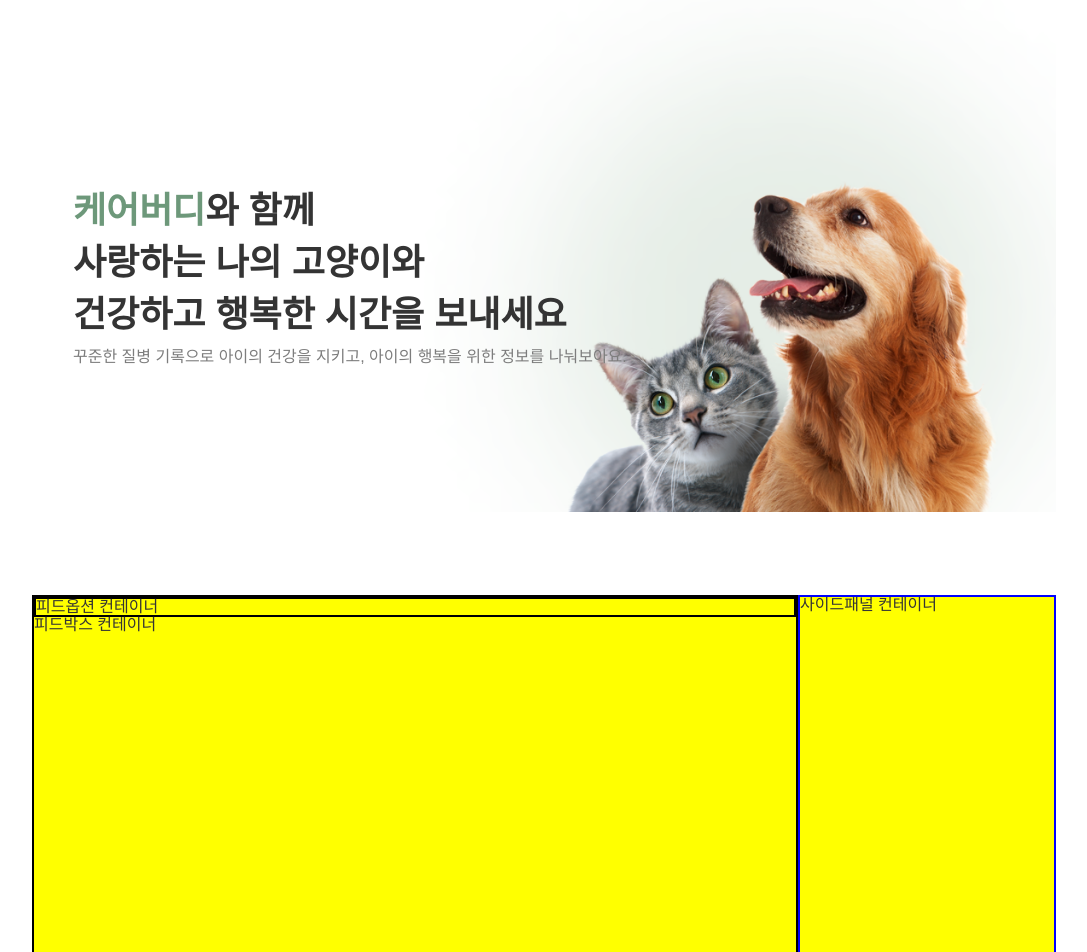
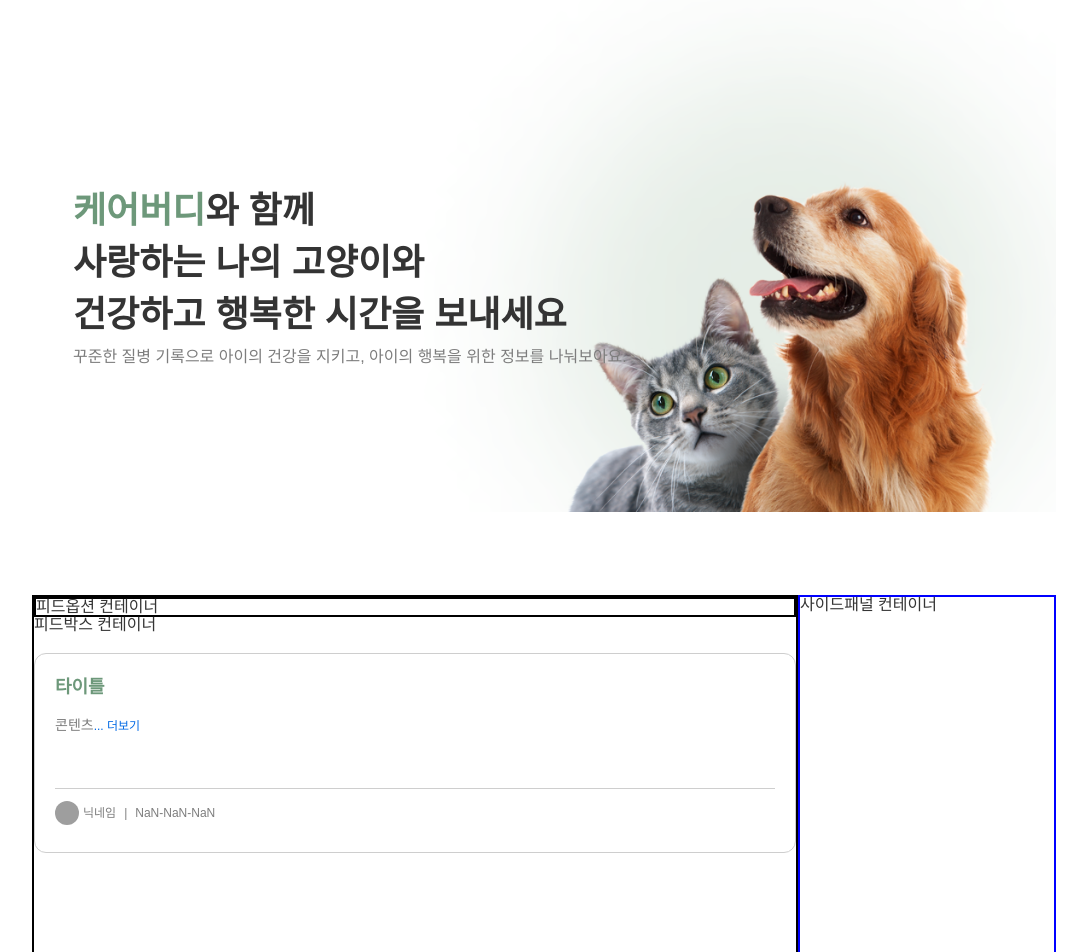
Before and after one commit to petitesize/Carebuddy, a React (Vite) app: page / in a window 1280 px wide. Shown: the top 952 px of the page, without its empty margins (96-1183 px from the left). Built offline with nearby package versions, Linux system fonts and the light colour scheme; grey boxes are pictures that could not be loaded; a web font is replaced by a local one.

Commit message:
Feat: FeedBox 컴포넌트 구현

```diff
--- a/package.json
+++ b/package.json
@@ -11,6 +11,8 @@
   },
   "dependencies": {
     "@vitejs/plugin-react": "^4.3.1",
+    "@vitejs/plugin-react-swc": "^3.7.0",
+    "class-variance-authority": "^0.7.0",
     "localforage": "^1.10.0",
     "match-sorter": "^6.3.4",
     "react": "^18.2.0",
@@ -20,8 +22,7 @@
     "styled-components": "^6.1.11",
     "styled-reset": "^4.5.2",
     "typewriter-effect": "^2.21.0",
-    "vite": "^5.2.0",
-    "@vitejs/plugin-react-swc": "^3.7.0"
+    "vite": "^5.2.0"
   },
   "devDependencies": {
     "@types/node": "^20.14.2",
@@ -46,5 +47,4 @@
   "keywords": [],
   "author": "",
   "license": "ISC"
-
 }
--- a/src/App.tsx
+++ b/src/App.tsx
@@ -63,6 +63,7 @@ const GlobalStyles = createGlobalStyle`
     --color-white: #ffffff;
     --color-black: #343434;
     --color-red: #E13C45;
+    --color-blue: #0069e4;
 
     --swiper-pagination-color: var(--color-green-main);
   }
--- a/src/components/Home&Community/FeedBox.tsx
+++ b/src/components/Home&Community/FeedBox.tsx
@@ -1,6 +1,108 @@
+/* eslint-disable react/require-default-props */
+/* eslint-disable no-use-before-define */
 import React from 'react';
-// import styled from "styled-components";
+import styled from 'styled-components';
+import { Link } from 'react-router-dom';
 
-const FeedBox: React.FC = () => <>feedBox</>;
+import formatDate from '@/utils/formatDate';
+
+type FeedBoxProps = {
+  postId: string;
+  title: string;
+  content: string;
+  profileSrc: string;
+  nickname: string;
+  uploadedDate: string;
+};
+
+const FeedBox: React.FC<FeedBoxProps> = ({
+  title,
+  content,
+  profileSrc,
+  nickname,
+  uploadedDate,
+  postId,
+}) => {
+  const processedContent = content.split('. ').slice(0, 2).join('. '); // 두 문장만 보여주기
+  const formattedDate = formatDate({ rowDate: uploadedDate }); // tlrks 제외하고 날짜만 보여주기
+
+  return (
+    <StyledFeedBox to={`/post/${postId}`}>
+      <TitleContainer>
+        <Title>{title}</Title>
+      </TitleContainer>
+      <Content>
+        {processedContent}
+        <MoreSpan>... 더보기</MoreSpan>
+      </Content>
+      <ProfileContainer>
+        <ProfileImg src={profileSrc} alt="프로필 이미지" />
+        <p>{nickname}</p>
+        <p>|</p>
+        <p>{formattedDate}</p>
+      </ProfileContainer>
+    </StyledFeedBox>
+  );
+};
 
 export default FeedBox;
+
+const StyledFeedBox = styled(Link)`
+  display: flex;
+  flex-direction: column;
+  border-radius: 12px;
+  border: solid 1px var(--color-grey-2);
+  height: 150px;
+  padding: 24px 20px;
+  margin: 20px 0;
+  text-decoration: none;
+  cursor: pointer;
+`;
+
+const TitleContainer = styled.div`
+  // 좋아요 댓글 개수 추가될거라 row 그대로
+  flex-direction: row;
+  justify-content: space-between;
+  width: 100%;
+  align-items: center;
+`;
+
+const ProfileContainer = styled.div`
+  display: flex;
+  align-items: center;
+  padding: 12px 0;
+  color: var(--color-grey-1);
+  font-size: var(--font-size-sm-1);
+  border-top: 1px solid var(--color-grey-2);
+
+  p {
+    margin: 0 4px;
+  }
+`;
+
+const ProfileImg = styled.img`
+  height: 24px;
+  width: 24px;
+  border-radius: 50%;
+
+`;
+
+const Title = styled.p`
+  color: var(--color-green-main);
+  font-size: var(--font-size-md-2);
+  font-weight: var(--font-weight-bold);
+`;
+
+const Content = styled.pre`
+  margin: 20px 0 12px 0;
+  color: var(--color-grey-1);
+  white-space: pre-wrap;
+  line-height: 1.4;
+  font-size: var(--font-size-ft-1);
+  min-height: 60px;
+`;
+
+const MoreSpan = styled.span`
+  color: var(--color-blue);
+  font-size: var(--font-size-sm-1);
+`;
--- /dev/null
+++ b/src/components/common/Button.tsx
@@ -0,0 +1,66 @@
+// // 버튼 만드는 중... 몇 개로 분류할 수 있다면 괜찮은 방법 같지만 그렇지 않다면 쓸모없는 방법
+
+// import React from 'react';
+// import styled from 'styled-components';
+
+// const StyledButton = styled.button`
+//   padding: 8px 16px;
+//   font-size: var(--font-size-md-1);
+//   cursor: pointer;
+//   border: none;
+//   transition: all 0.5s;
+
+//   &.round-green {
+//     border-radius: 20px;
+//     background-color: var(--color-green-main);
+//     color: white;
+//   }
+
+//   &.square-green {
+//     border-radius: 0;
+//   }
+
+//   &.square-white {
+//     border-radius: 0;
+//     background-color: transparent;
+//     color: black;
+//     border: solid 2px;
+//   }
+
+//   &.link {
+//     margin-bottom: 10px;
+//     padding: 0 0 1px 0;
+//     border: none;
+//     border-bottom: solid 1px;
+//     background-color: transparent;
+//     font-size: var(--font-size-ft-1);
+//     font-weight: var(--font-weight-regular);
+//     cursor: pointer;
+//   }
+
+//     &.sm {
+//     font-size: var(--font-size-ft-1);
+//   }
+
+// `;
+
+// // 버튼 컴포넌트 정의
+// interface ButtonProps {
+//   children: React.ReactNode;
+//   style?: string;
+//   size?: string;
+//   onClick?: () => void;
+// }
+
+// const Button: React.FC<ButtonProps> = ({ children, style, size, onClick }) => {
+//   const assignedStyle = style ?? 'round-green';
+//   const assignedSize = size ?? 'md';
+
+//   return (
+//     <StyledButton style={assignedStyle} size={assignedSize} onClick={onClick}>
+//       {children}
+//     </StyledButton>
+//   );
+// };
+
+// export default Button;
--- a/src/pages/Home/index.tsx
+++ b/src/pages/Home/index.tsx
@@ -2,17 +2,30 @@ import React from 'react';
 import styled from 'styled-components';
 
 // 컴포넌트
+// import Button from '@/components/common/Button';
 import Banner from '@/components/Home&Community/Banner';
-// import SidePanel from "@/components/Home&Community/SidePanel";
+import FeedBox from '@/components/Home&Community/FeedBox';
+
+// import profile from '@assets/profile.png'; // 임시
 
 // 이 페이지에서 필요한 컴포넌트
-// FeedBox
+// import SidePanel from "@/components/Home&Community/SidePanel";
+// import FeedBox from "@/components/Home&Community/FeedBox";
+
+// 임시 데이터
+const tempTitle = '타이틀';
+const tempContent = '콘텐츠';
+const tempDate = '2000.00.00';
+const tempNickname = "닉네임";
+// const tempProfile = profile;
+const tempProfileSrc = 'https://picsum.photos/200';
+const tempPostId = '123'
 
 const ContentContainer = styled.div`
   display: flex;
   width: 100%;
   margin-top: 80px;
-  background-color: yellow;
+  // background-color: yellow;
 
   & > * {
     margin-bottom: 30px;
@@ -43,6 +56,7 @@ const Home: React.FC = () => (
           <p>피드옵션 컨테이너</p>
         </FeedOptionContainer>
         <p>피드박스 컨테이너</p>
+        <FeedBox postId={tempPostId} title={tempTitle} content={tempContent} uploadedDate={tempDate} nickname={tempNickname} profileSrc={tempProfileSrc}/>
       </FeedBoxContainer>
       <SidePanelContainer>
         <p>사이드패널 컨테이너</p>
--- /dev/null
+++ b/src/utils/formatDate.tsx
@@ -0,0 +1,16 @@
+// 날짜 formatting 함수
+interface DateProps {
+  rowDate: string;
+}
+
+const formatDate = ({ rowDate }: DateProps): string => {
+  const date = new Date(rowDate);
+
+  const year = date.getFullYear();
+  const month = (date.getMonth() + 1).toString().padStart(2, '0');
+  const day = date.getDate().toString().padStart(2, '0');
+
+  return `${year}-${month}-${day}`;
+};
+
+export default formatDate;
```
Also changed, not shown: src/assets/profile.png (added), 1 other file (tests, documents, lock files or other folders).
